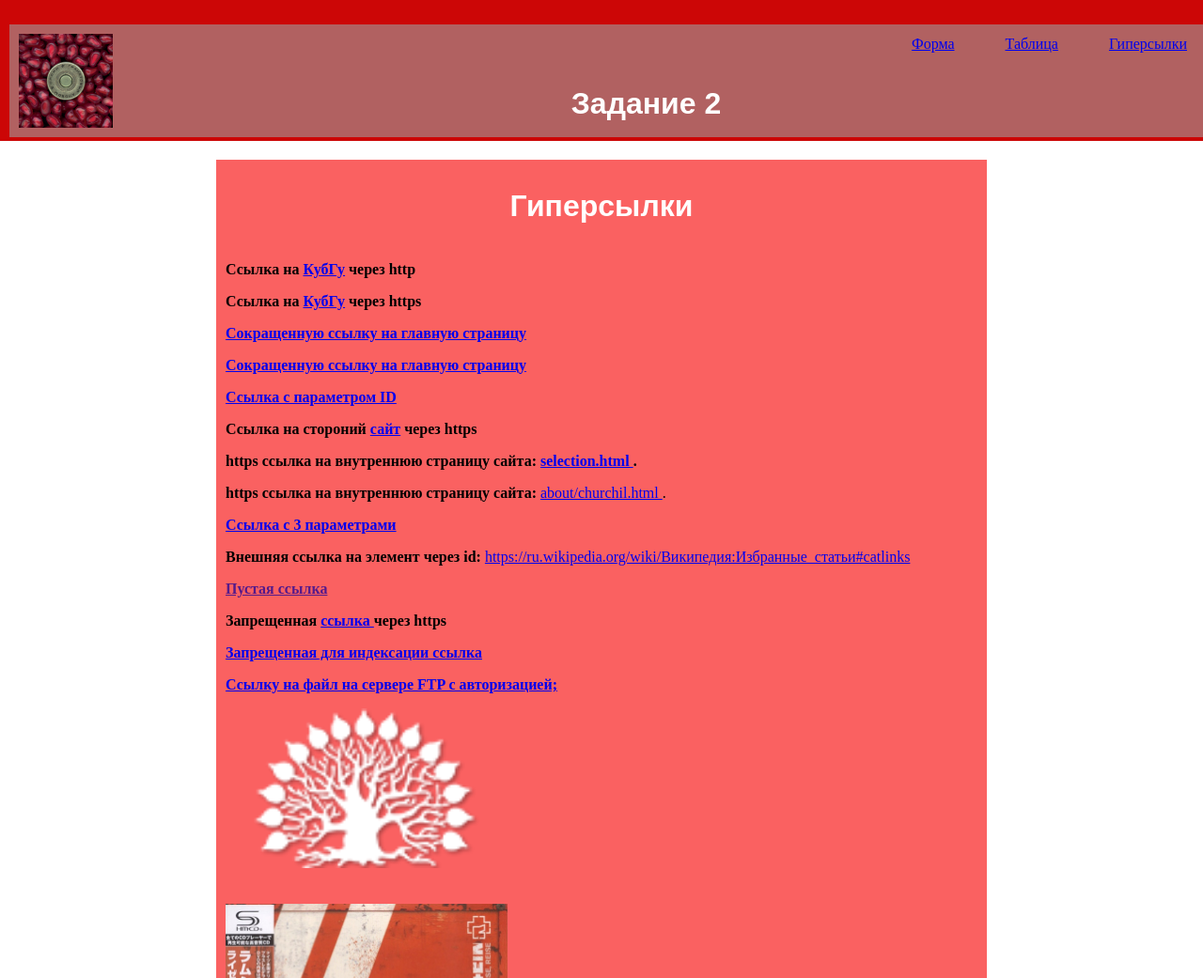
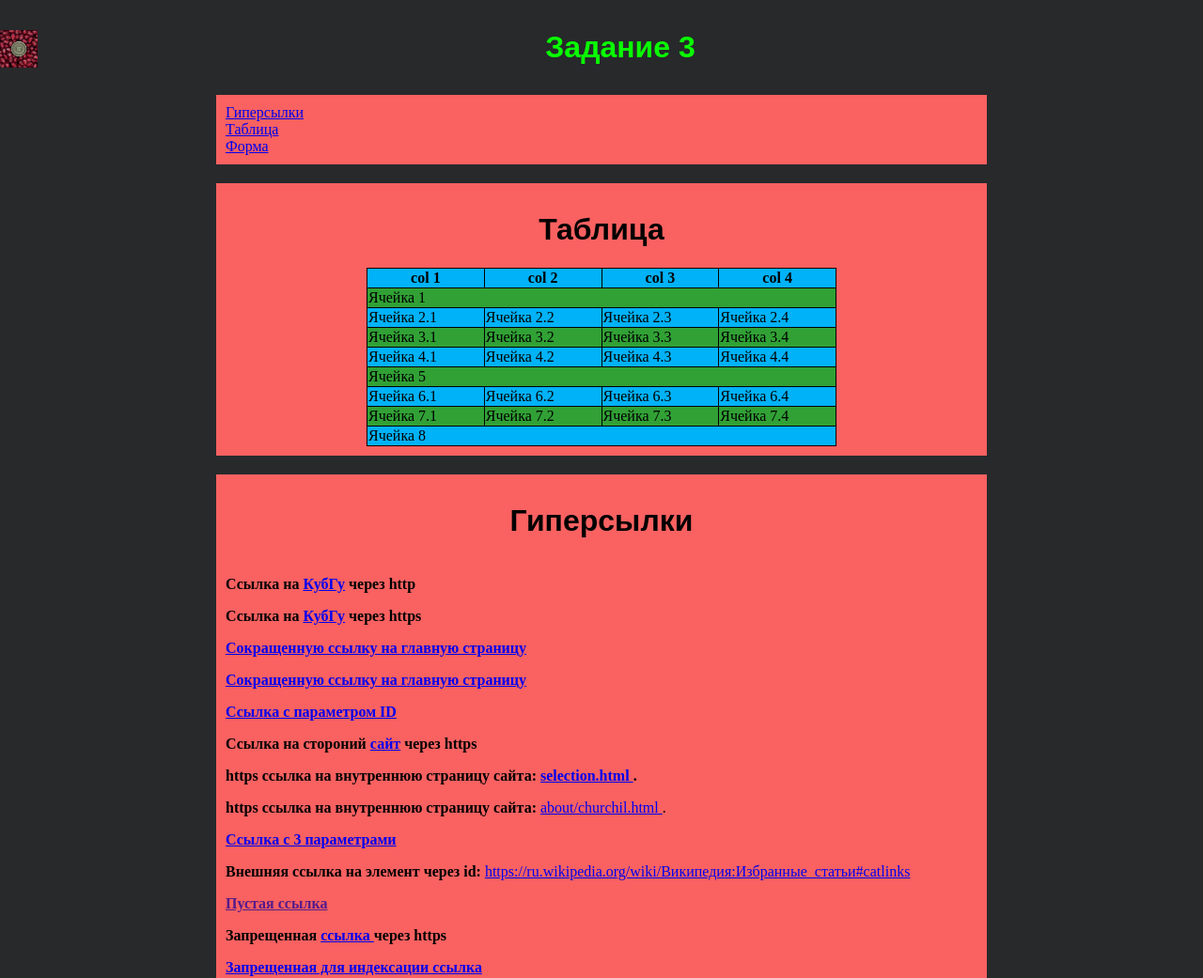
Before and after one commit to s0177151/s0177151.github.io, a plain HTML site: page index.html in a window 1280 px wide. Shown: the top 1041 px of the page at 94% size. Drawn offline with Linux system fonts and the light colour scheme.

Commit message:
Add files via upload

```diff
--- a/index.html
+++ b/index.html
@@ -1,99 +1,96 @@
 <!DOCTYPE html>
 <html lang="ru">
 
+    <style>
+      body{
+       background-color: #27292b;
+       min-height: 100vh;
+      }
+    </style>
   <head>
     <title>Dz_2</title>
+    <meta charset="UTF-8">
+
+
     <style>
     h1 {
-    color: #ffffff;
+    color: #000000;
     font-size: 200%;
     font-family: Arial, Verdana, sans-serif;
     text-align: center;
+
+    }
+    .round-link {
+      display: inline-block;
+      padding: 10px 20px;
+      border-radius: 50%;
+      background-color: #3498db;
+      color: #fff;
+      text-decoration: none;
     }
     </style>
+
+<title>Flex Box</title>
+    <style>
+   </style>
+
+
     <link rel="stylesheet" href="style/footer.css">
     <link rel="stylesheet" href="style/header.css">
     <link rel="stylesheet" href="style/nav.css">
 
   </head>
-  <body style="margin:0;" >
 
-  <div p class="headerbox"></p>
-     <p>
+  <body style="margin: 0px;" >
 
-    <img style="float:left; margin:10px; width:100px; height:100px;" src="234.jpg" alt="Описание картинки для скрин-ридеров и поисковиков" />
+      <header>
 
 
-      <div k class="headers"></k>
-        <a href="#Heading_1"> Гиперсылки</a>
-      </div>
-
-      <div k class="headers"></k>
-        <a href="#Heading_3"> Таблица</a>
-      </div>
-
-      <div k class="headers"></k>
-        <a href="#Heading_2"> Форма</a>
+      <div class="container">
+        <a class="header-logo">
+          <img style="float:left; width:40px; height:40px;" src="234.jpg"/>
+           <h3>Задание 3<h3>
+          </a>
         </div>
 
 
 
-    <div d class="headerlink"></d><h1> Задание 2 </h1></div>
-    </p>
+      </div>
+    </header>
+
+    <div class="container-nav">
+
+      <div clss="main-nav">
+
+        <main>
+
+          <div b class="main"></b>
+          <a href="#Heading_1"> Гиперсылки</a>
+        <br>
+
+
+          <a href="#Heading_3"> Таблица</a>
+
+          <br>
+          <a href="#Heading_2"> Форма</a>
+        </div>
+        </main>
       </div>
 
 
-  <div b class="main"></b>
+      <div clss="main-nav">
 
-    <h1>Гиперсылки</h1>
-    <h2 id = "heading_1"></h2>
-    <br>
-
-    <strong>Ссылка на  <a href="http://www.kubsu.ru/index.php">КубГу</a>  через http  </strong> </p>
-
-    <strong>Ссылка на   <a href="https://www.kubsu.ru/index.php">КубГу</a> через https  </strong> </p>
-
-    <strong><a href="https://clck.ru/35gdQH">Сокращенную ссылку на главную страницу</a>  </strong> </p>
-
-    <strong><a href="https://clck.ru/35bAgm">Сокращенную ссылку на главную страницу</a>  </strong> </p>
-
-    <strong><a href="https://example.com/page.html?id=1311323">Ссылка с параметром ID</a> </strong> </p>
-
-    <strong>Ссылка на стороний  <a href="https://ru.wikipedia.org/wiki/Высоцкий,_Владимир_Семёнович#:~:text=Влади́мир%20Семёнович%20Высо́цкий%20(25%20января,авторское%20исполнение%20песен»%2C%201987%2C%20посмертно)">сайт</a> через https  </strong> </p>
-
-    <strong><strong>https ссылка на внутреннюю страницу сайта: </strong><a href="selection.html"> selection.html </a> .</strong> </p>
-
-    <strong>https ссылка на внутреннюю страницу сайта: </strong><a href="about/algebra.html"> about/churchil.html </a> .</strong> </p>
-
-    <strong><a href="https://example.com/?param1=value1&param2=value2&param3=value3">Ссылка с 3 параметрами</a></strong> </p>
-
-    <strong>Внешняя ссылка на элемент через id: </strong><a href="https://ru.wikipedia.org/wiki/Википедия:Избранные_статьи#catlinks">https://ru.wikipedia.org/wiki/Википедия:Избранные_статьи#catlinks</a></strong> </p>
-
-    <strong><a href="">Пустая ссылка </a></strong> </p>
-
-    <strong> Запрещенная  <a href="https://horo.mail.ru/prediction/libra/today/" onclick="return false;"> ссылка </a>через https </strong> </p>
-
-    <strong><a href="http://example.com/" rel="nofollow">Запрещенная для индексации ссылка </a></strong> </p>
-
-    <strong> <a href="ftp://example.com/path/to/file.zip">Ссылку на файл на сервере FTP с авторизацией;</a></strong> </p>
-
-    <img src="logo.png" alt="КубГу" style="width: 300px;" /></p>
-
-    <br />
-          <img src="fWq16_3yf1U.jpg" style="width: 300px;" alt="numbers" usemap="#num1">
-          <map name="num1"><area shape="rect" coords="300,200,250,40" href="https://radioultra.ru/storage/64477/conversions/Lmq4A934_oA-social.jpg" alt="Rammstine"></map>
-
-    </div>
+        <main>
 
           <div b class="main"></b>
 
             <h2 id="Heading_3"> <h1>Таблица<h1> </h2>
               <table class="center">
                 <tr>
-          <th>колонка 1</th>
-          <th>колонка 2</th>
-          <th>колонка 3</th>
-          <th>колонка 4</th>
+                  <th>col 1</th>
+                  <th>col 2</th>
+                  <th>col 3</th>
+                  <th>col 4</th>
                 </tr>
                 <tr>
                   <td colspan="4">Ячейка 1</td>
@@ -137,6 +134,60 @@
                 </table>
               </div>
 
+
+        </main>
+      </div>
+
+
+
+
+        <div clss="main-nav">
+        <main>
+          <div b class="main"></b>
+
+            <h1>Гиперсылки</h1>
+            <h2 id = "heading_1"></h2>
+            <br>
+
+            <strong>Ссылка на  <a href="http://www.kubsu.ru/index.php">КубГу</a>  через http  </strong> </p>
+
+            <strong>Ссылка на   <a href="https://www.kubsu.ru/index.php">КубГу</a> через https  </strong> </p>
+
+            <strong><a href="https://clck.ru/35gdQH">Сокращенную ссылку на главную страницу</a>  </strong> </p>
+
+            <strong><a href="https://clck.ru/35bAgm">Сокращенную ссылку на главную страницу</a>  </strong> </p>
+
+            <strong><a href="https://example.com/page.html?id=1311323">Ссылка с параметром ID</a> </strong> </p>
+
+            <strong>Ссылка на стороний  <a href="https://ru.wikipedia.org/wiki/Высоцкий,_Владимир_Семёнович#:~:text=Влади́мир%20Семёнович%20Высо́цкий%20(25%20января,авторское%20исполнение%20песен»%2C%201987%2C%20посмертно)">сайт</a> через https  </strong> </p>
+
+            <strong><strong>https ссылка на внутреннюю страницу сайта: </strong><a href="selection.html"> selection.html </a> .</strong> </p>
+
+            <strong>https ссылка на внутреннюю страницу сайта: </strong><a href="about/algebra.html"> about/churchil.html </a> .</strong> </p>
+
+            <strong><a href="https://example.com/?param1=value1&param2=value2&param3=value3">Ссылка с 3 параметрами</a></strong> </p>
+
+            <strong>Внешняя ссылка на элемент через id: </strong><a href="https://ru.wikipedia.org/wiki/Википедия:Избранные_статьи#catlinks">https://ru.wikipedia.org/wiki/Википедия:Избранные_статьи#catlinks</a></strong> </p>
+
+            <strong><a href="">Пустая ссылка </a></strong> </p>
+
+            <strong> Запрещенная  <a href="https://horo.mail.ru/prediction/libra/today/" onclick="return false;"> ссылка </a>через https </strong> </p>
+
+            <strong><a href="http://example.com/" rel="nofollow">Запрещенная для индексации ссылка </a></strong> </p>
+
+            <strong> <a href="ftp://example.com/path/to/file.zip">Ссылку на файл на сервере FTP с авторизацией;</a></strong> </p>
+
+            <img src="logo.png" alt="КубГу" style="width: 300px;" /></p>
+
+            <img src="fWq16_3yf1U.jpg" style="width: 300px;" alt="numbers" usemap="#num1">
+
+            <map name="num1" >
+              <area shape="rect" coords="300,200,250,40"href="https://radioultra.ru/storage/64477/conversions/Lmq4A934_oA-social.jpg" alt="Rammstin">
+              <area shape="circle" coords="60,100,75"  href="https://rammstein-portugal.com/media/2019/05/rammstein-band-2019.jpg" alt="Rammstin">
+            </map>
+        </main>
+
+        <main>
           <div b class="main"></b>
             <h2 id="Heading_2"> <h1>Форма</h1></h2>
 
@@ -159,8 +210,8 @@
                 </label><br />
 
                 <label for="field-tel">
-            Текстовое поле tel:<br /> </label>
-            <input required type="tel" id="field-tel" name="field-tel" placeholder="Введите телефон"/>
+                  Текстовое поле tel  :<br /> </label>
+                  <input required type="tel" id="field-tel" name="field-tel" pattern="7[0-9]{10}" placeholder="Введите телефон"/>
                 <br />
 
                 <label>
@@ -205,10 +256,18 @@
                 <input type="submit" value="Сохранить" />
               </form>
           </div>
+        </main>
 
-  <div s class="foot">
-    <span ><h4>Рыдзелев Алкексей<h4></span>
-  </s></div>
+      </div>
+
+    </div>
+
+    <div t  class="foot">
+
+      <h3><span ><h4>Рыдзелев Алкексей<h4></span></h3>
+
+  </t>
+  </div>
 
   </body>
 
```
Lines whose indentation alone changed are shown as unchanged.
